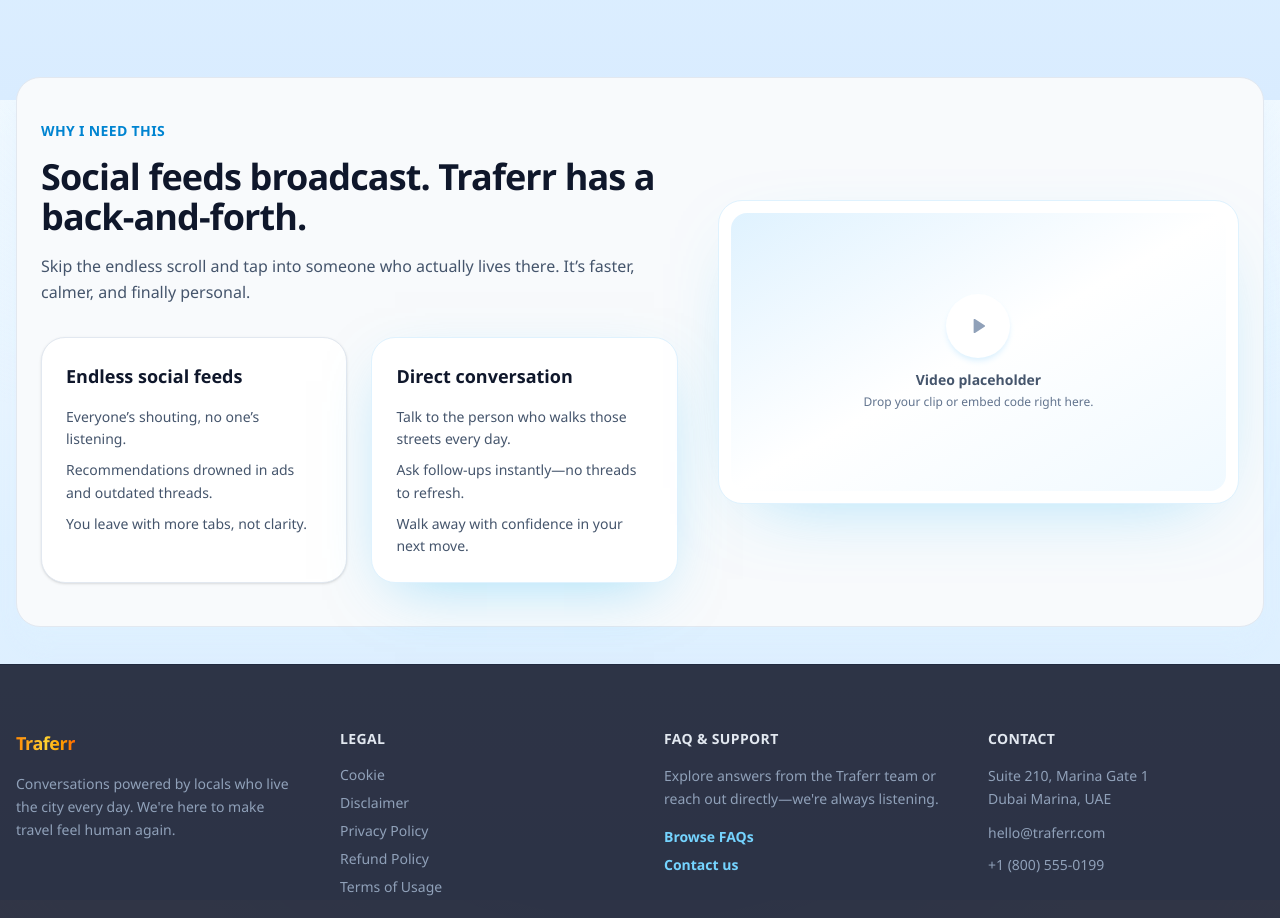
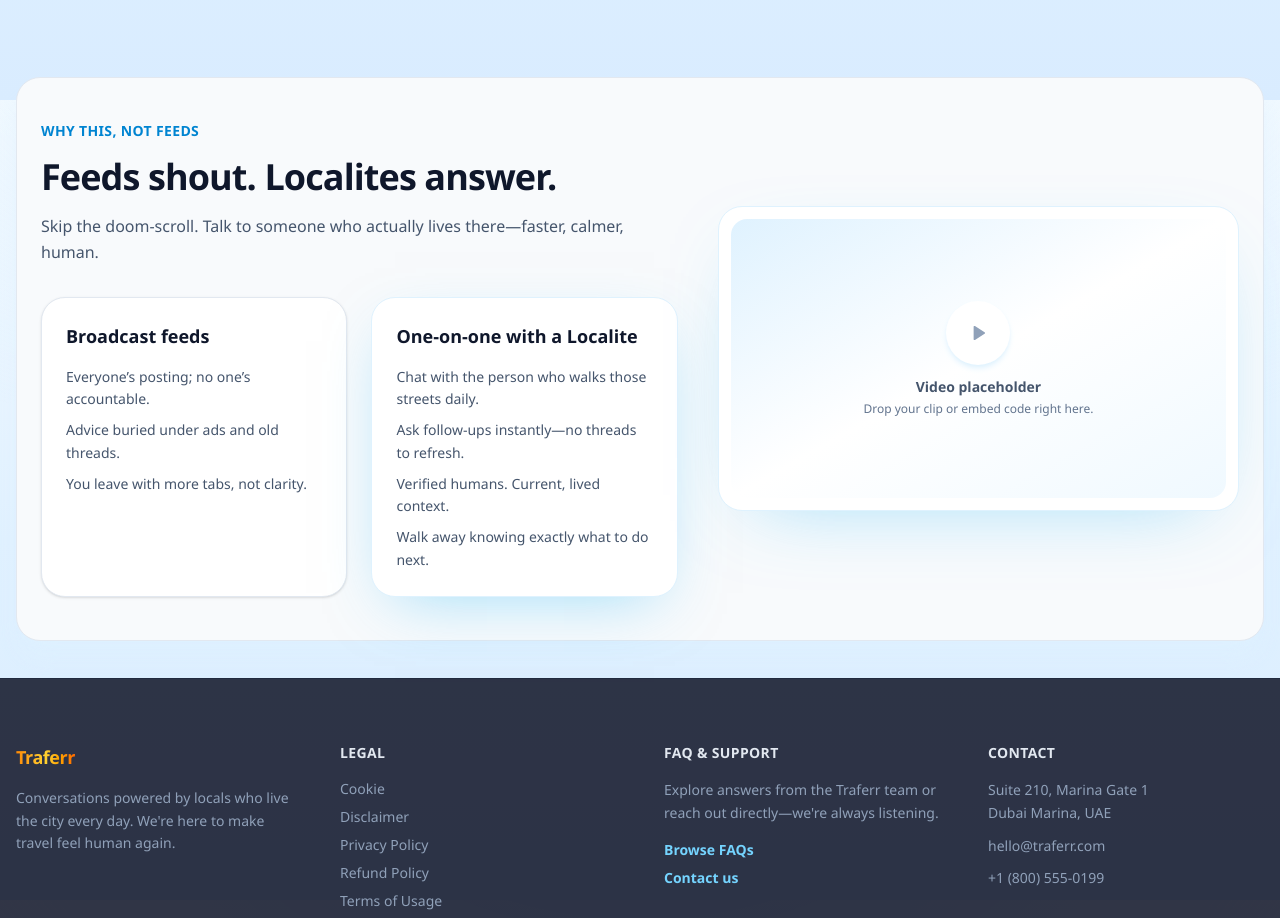
Before and after one commit to PourusK/Traferr-website, a Next.js app: page / in a window 1280 px wide. Shown: the part 1500-2418 px from the top of the page. Built offline with nearby package versions, Linux system fonts and the light colour scheme.

Commit message:
Update compare section copy

```diff
--- a/app/page.tsx
+++ b/app/page.tsx
@@ -120,31 +120,32 @@
             <div className="flex flex-col gap-8">
               <div className="max-w-2xl space-y-4">
                 <p className="text-sm font-semibold uppercase tracking-wide text-sky-600">
-                  Why I need this
+                  WHY THIS, NOT FEEDS
                 </p>
                 <h2 className="text-3xl font-semibold tracking-tight text-slate-900 sm:text-4xl">
-                  Social feeds broadcast. Traferr has a back-and-forth.
+                  Feeds shout. Localites answer.
                 </h2>
                 <p className="text-base leading-relaxed text-slate-600">
-                  Skip the endless scroll and tap into someone who actually lives there. It’s faster,
-                  calmer, and finally personal.
+                  Skip the doom-scroll. Talk to someone who actually lives there—faster, calmer,
+                  human.
                 </p>
               </div>
               <div className="grid gap-6 sm:grid-cols-2">
                 <article className="rounded-3xl border border-slate-200 bg-white p-6 shadow-sm">
-                  <h3 className="text-lg font-semibold text-slate-900">Endless social feeds</h3>
+                  <h3 className="text-lg font-semibold text-slate-900">Broadcast feeds</h3>
                   <ul className="mt-4 space-y-2 text-sm leading-relaxed text-slate-600">
-                    <li>Everyone’s shouting, no one’s listening.</li>
-                    <li>Recommendations drowned in ads and outdated threads.</li>
+                    <li>Everyone’s posting; no one’s accountable.</li>
+                    <li>Advice buried under ads and old threads.</li>
                     <li>You leave with more tabs, not clarity.</li>
                   </ul>
                 </article>
                 <article className="rounded-3xl border border-sky-100 bg-white p-6 shadow-[0_20px_60px_-24px_rgba(56,189,248,0.5)]">
-                  <h3 className="text-lg font-semibold text-slate-900">Direct conversation</h3>
+                  <h3 className="text-lg font-semibold text-slate-900">One-on-one with a Localite</h3>
                   <ul className="mt-4 space-y-2 text-sm leading-relaxed text-slate-600">
-                    <li>Talk to the person who walks those streets every day.</li>
+                    <li>Chat with the person who walks those streets daily.</li>
                     <li>Ask follow-ups instantly—no threads to refresh.</li>
-                    <li>Walk away with confidence in your next move.</li>
+                    <li>Verified humans. Current, lived context.</li>
+                    <li>Walk away knowing exactly what to do next.</li>
                   </ul>
                 </article>
               </div>
```
